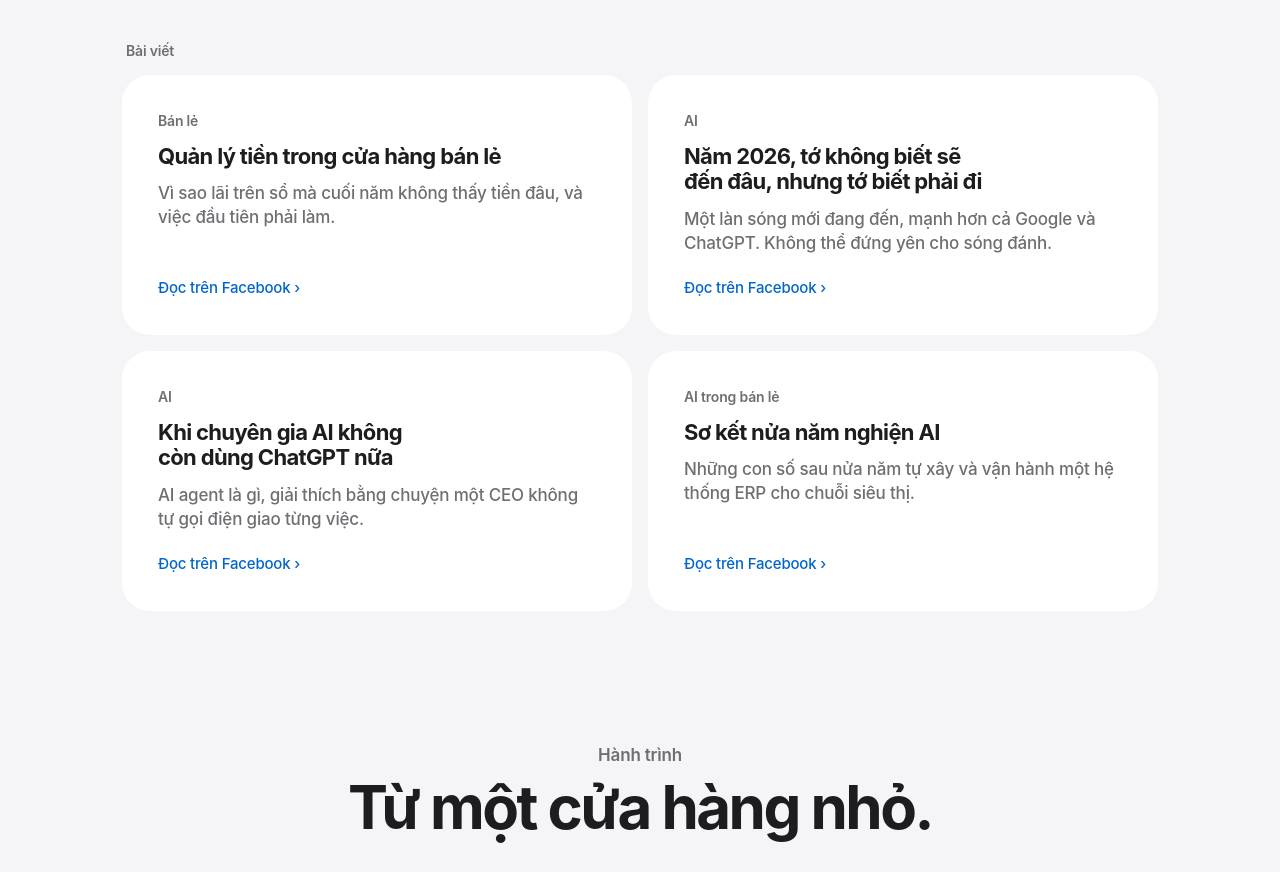
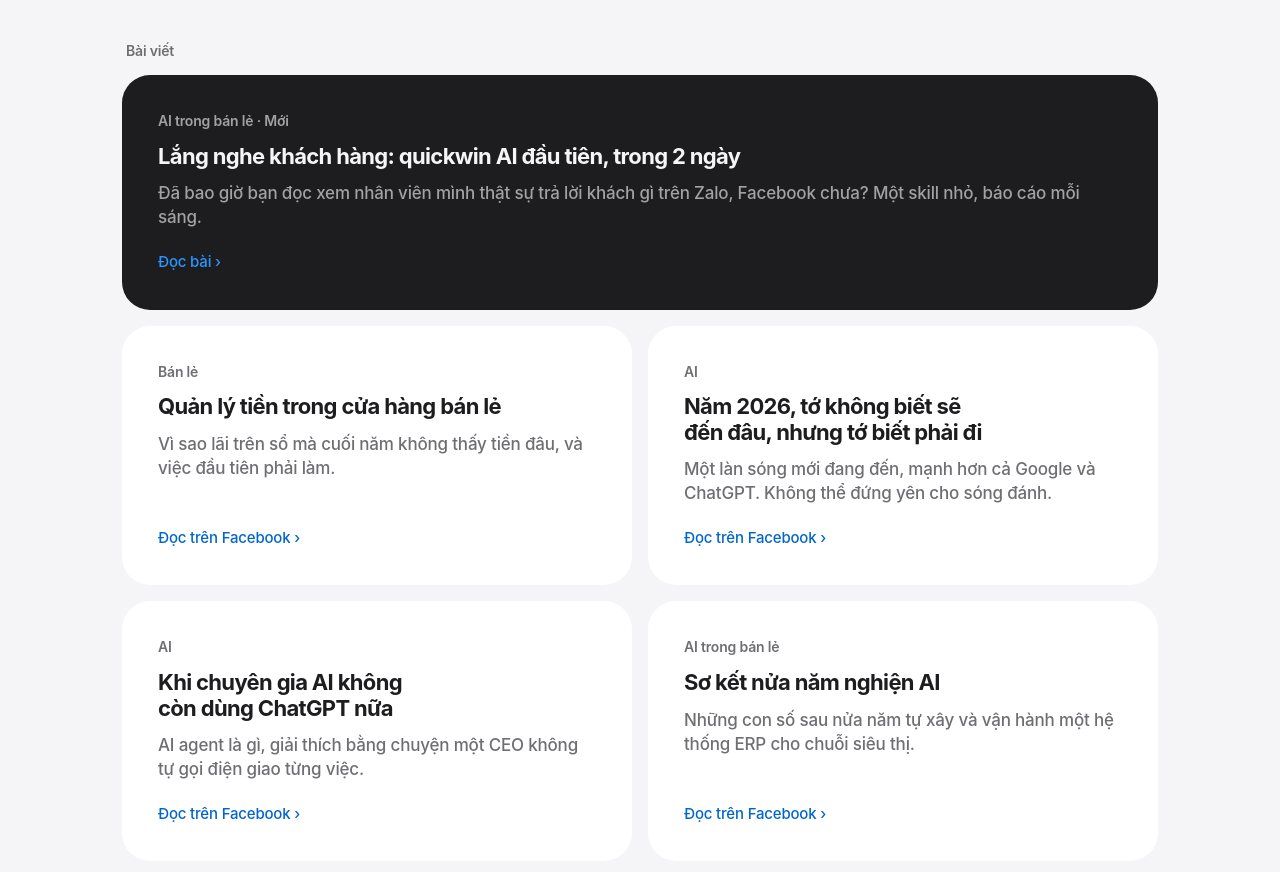
Before and after one commit to hapt80/hapt80.github.io, a plain HTML site: page index.html in a window 1280 px wide. Shown: the part 7916-8788 px from the top of the page. Drawn offline with Linux system fonts and the light colour scheme.

```diff
--- a/index.html
+++ b/index.html
@@ -182,6 +182,8 @@
   .post:hover { text-decoration: none; transform: scale(1.012); box-shadow: 0 18px 40px rgba(0, 0, 0, .07); }
   .post h4 { margin: 12px 0 12px; }
   .post .more { color: var(--link); font-size: 15px; font-weight: 500; margin-top: 22px; }
+  .ink.post { color: #f5f5f7; }
+  .ink.post .more { color: #2997ff; }
 
   /* timeline */
   .line { display: grid; grid-template-columns: repeat(4, 1fr); position: relative; }
@@ -479,6 +481,7 @@
       </div>
       <p class="sub">Bài viết</p>
       <div class="grid">
+        <a class="card post ink s12 rv" href="lang-nghe-khach-hang/"><div><p class="k">AI trong bán lẻ · Mới</p><h4>Lắng nghe khách hàng: quickwin AI đầu tiên, trong 2 ngày</h4><p class="c">Đã bao giờ bạn đọc xem nhân viên mình thật sự trả lời khách gì trên Zalo, Facebook chưa? Một skill nhỏ, báo cáo mỗi sáng.</p></div><p class="more">Đọc bài ›</p></a>
         <a class="card post s6 rv" href="https://www.facebook.com/Hapt80" target="_blank" rel="noopener"><div><p class="k">Bán lẻ</p><h4>Quản lý tiền trong cửa hàng bán lẻ</h4><p class="c">Vì sao lãi trên sổ mà cuối năm không thấy tiền đâu, và việc đầu tiên phải làm.</p></div><p class="more">Đọc trên Facebook ›</p></a>
         <a class="card post s6 rv" href="https://www.facebook.com/Hapt80" target="_blank" rel="noopener"><div><p class="k">AI</p><h4>Năm 2026, tớ không biết sẽ đến đâu, nhưng tớ biết phải đi</h4><p class="c">Một làn sóng mới đang đến, mạnh hơn cả Google và ChatGPT. Không thể đứng yên cho sóng đánh.</p></div><p class="more">Đọc trên Facebook ›</p></a>
         <a class="card post s6 rv" href="https://www.facebook.com/Hapt80" target="_blank" rel="noopener"><div><p class="k">AI</p><h4>Khi chuyên gia AI không còn dùng ChatGPT nữa</h4><p class="c">AI agent là gì, giải thích bằng chuyện một CEO không tự gọi điện giao từng việc.</p></div><p class="more">Đọc trên Facebook ›</p></a>
@@ -558,5 +561,6 @@
     secs.forEach(function (x) { if (x) so.observe(x); });
   }
 </script>
+<script data-goatcounter="https://phanthanhha.goatcounter.com/count" async src="https://gc.zgo.at/count.js"></script>
 </body>
 </html>
```
